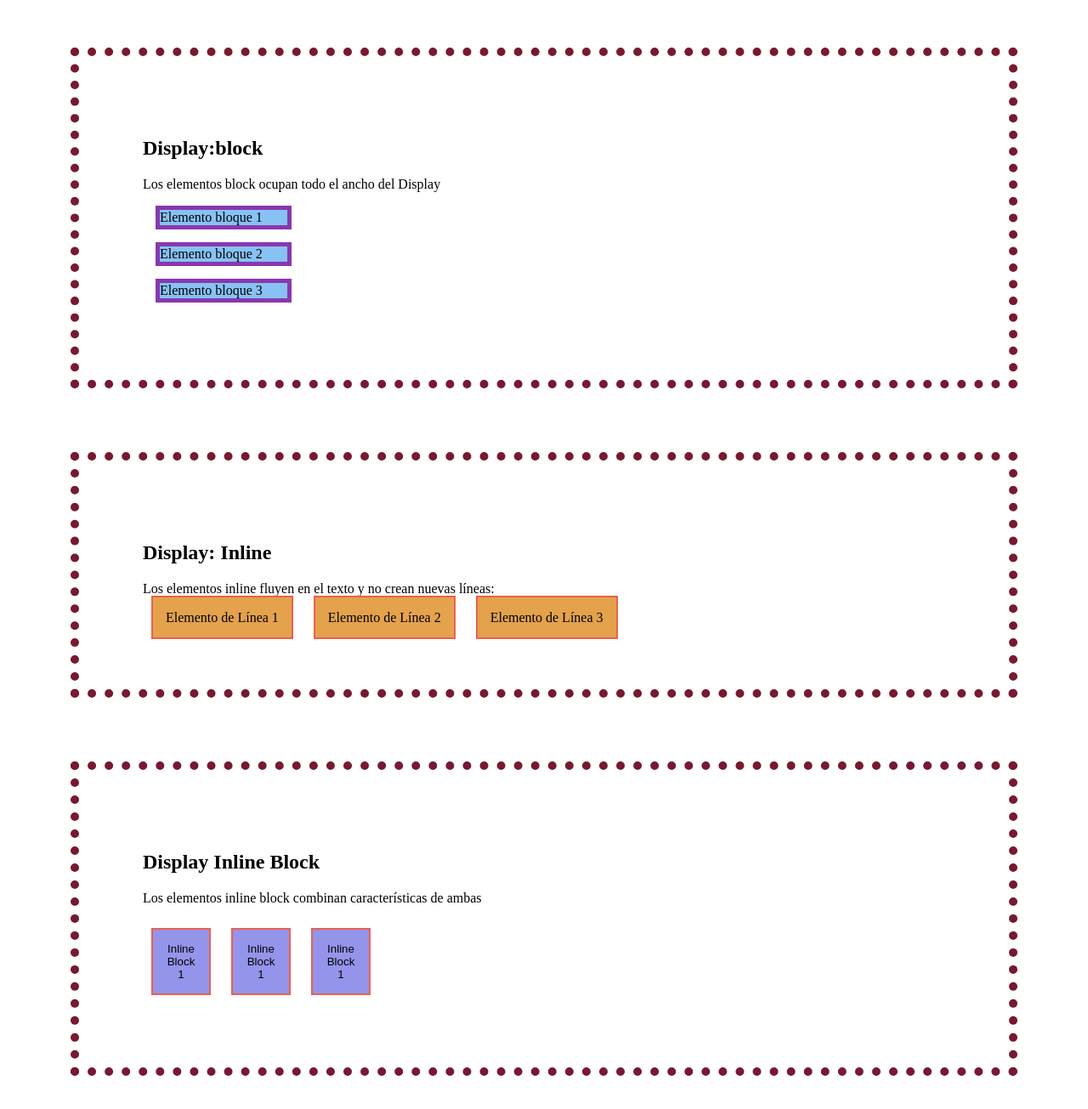
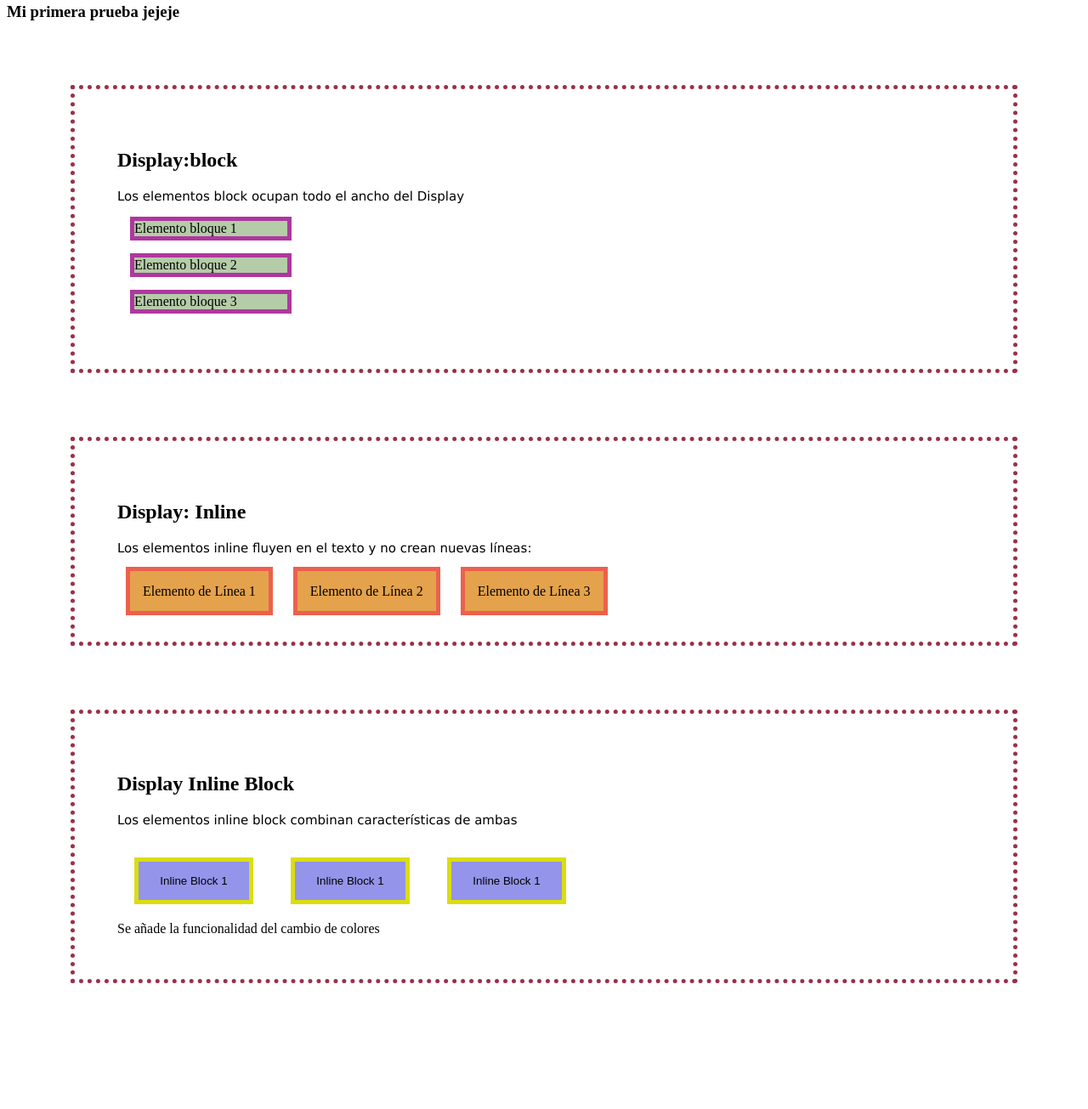
Before and after one commit to ElisaCarstairs/FunDesWeb-S1, a plain HTML site: page index.html in a window 1280 px wide. Shown: the part 77-1382 px from the top of the page at 85% size. After the commit the page ends 1309 px from the top, so only its background shows below. Drawn offline with Linux system fonts and the light colour scheme.

Commit message:
Añadir contenido

```diff
--- a/css/style.css
+++ b/css/style.css
@@ -1,19 +1,19 @@
 .Contenedor {
     margin: 75px;
-    padding: 75px;
-    border: 10px dotted #771931;
+    padding: 50px;
+    border: 5px dotted #99304a;
 
 }
 .Bloque {
-    background-color: rgb(135, 194, 243);
-    border: 5px solid #8937af;
+    background-color: rgb(181, 204, 168);
+    border: 5px solid #af379f;
     margin: 15px;
     padding: auto;
-    width: 150px;
+    width: 180px;
 }
 .en-linea {
     background-color: rgb(228, 162, 76);
-    border: 2px solid #ec604e;
+    border: 5px solid #ec604e;
     margin: 10px;
     padding: 15px;
     width: 30px;
@@ -21,13 +21,17 @@
 }
 .Button-block{
     background-color: rgb(148, 148, 235);
-    border: 2px solid #ec604e;
-    margin: 10px;
+    border: 5px solid #dadd0f;
+    margin: 20px;
     padding: 15px;
-    width: 70px;
+    width: 140px;
 }
 .Button-block:hover {
-    background-color: #771931;
-    color: #ec604e;
-
+    background-color: #c6cf41;
+    color: #4e440d;
+    border: 5px solid #0f410a;
 }
+p {
+    font-family: verdana;
+    font-size: 15px;
+  }
--- a/index.html
+++ b/index.html
@@ -9,7 +9,11 @@
 <body>
     <h1>
         Practica de Display en CSS
+
     </h1>
+    <h3>
+        Mi primera prueba jejeje
+    </h3>
     <div class="Contenedor">
         <h2>
             Display:block
@@ -33,6 +37,7 @@
             Display: Inline
         </h2>
         <p> Los elementos inline fluyen en el texto y no crean nuevas líneas: </p>
+        <br>
             <span class="en-linea ">Elemento de Línea 1</span>
             <span class="en-linea ">Elemento de Línea 2</span>
             <span class="en-linea ">Elemento de Línea 3</span>
@@ -52,6 +57,10 @@
         <button class="Button-block">
             Inline Block 1
         </button>
+        <br>
+        Se añade la funcionalidad del cambio de colores
+
+
     </div>
 </body>
 </html>
```
